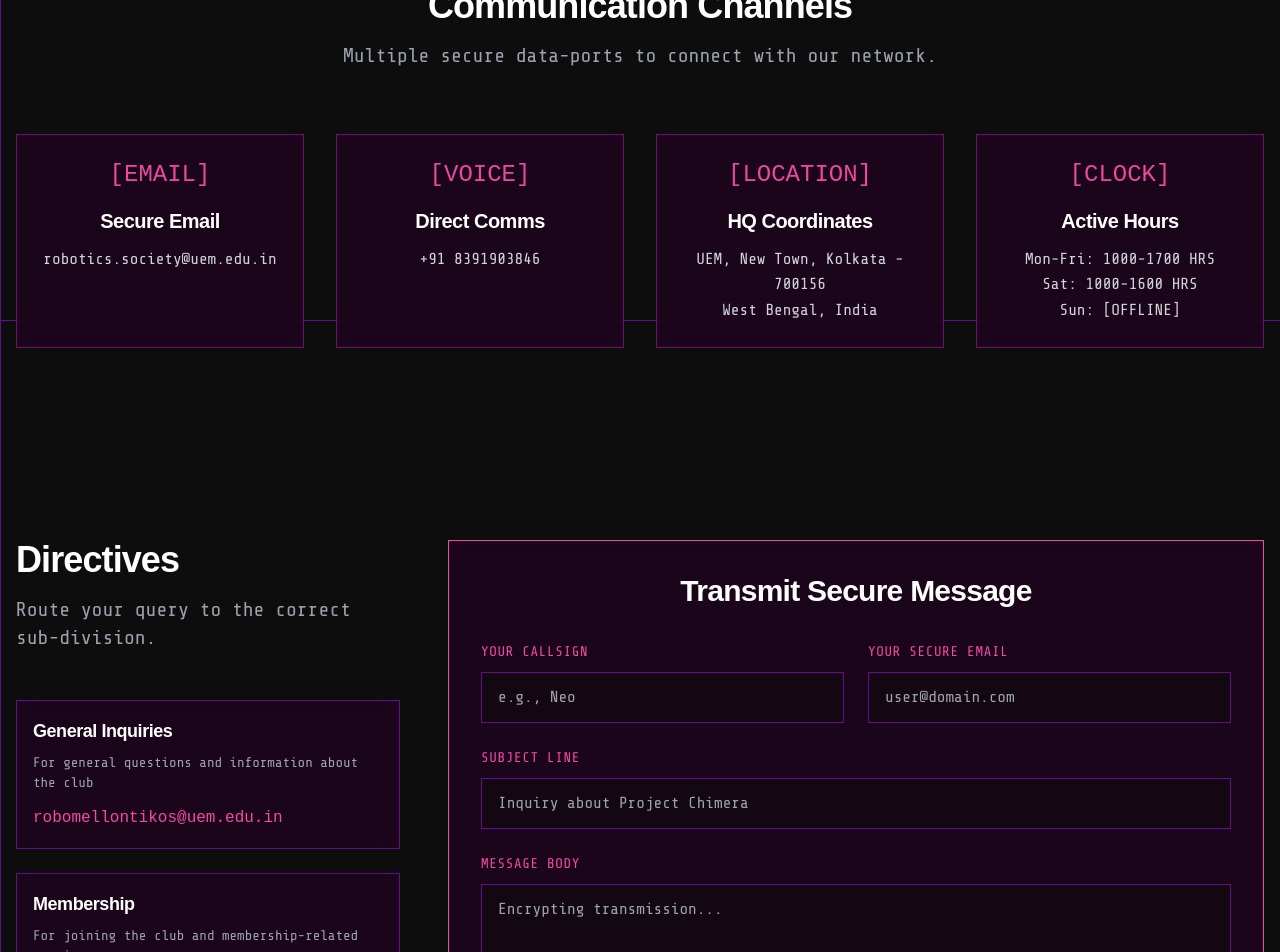
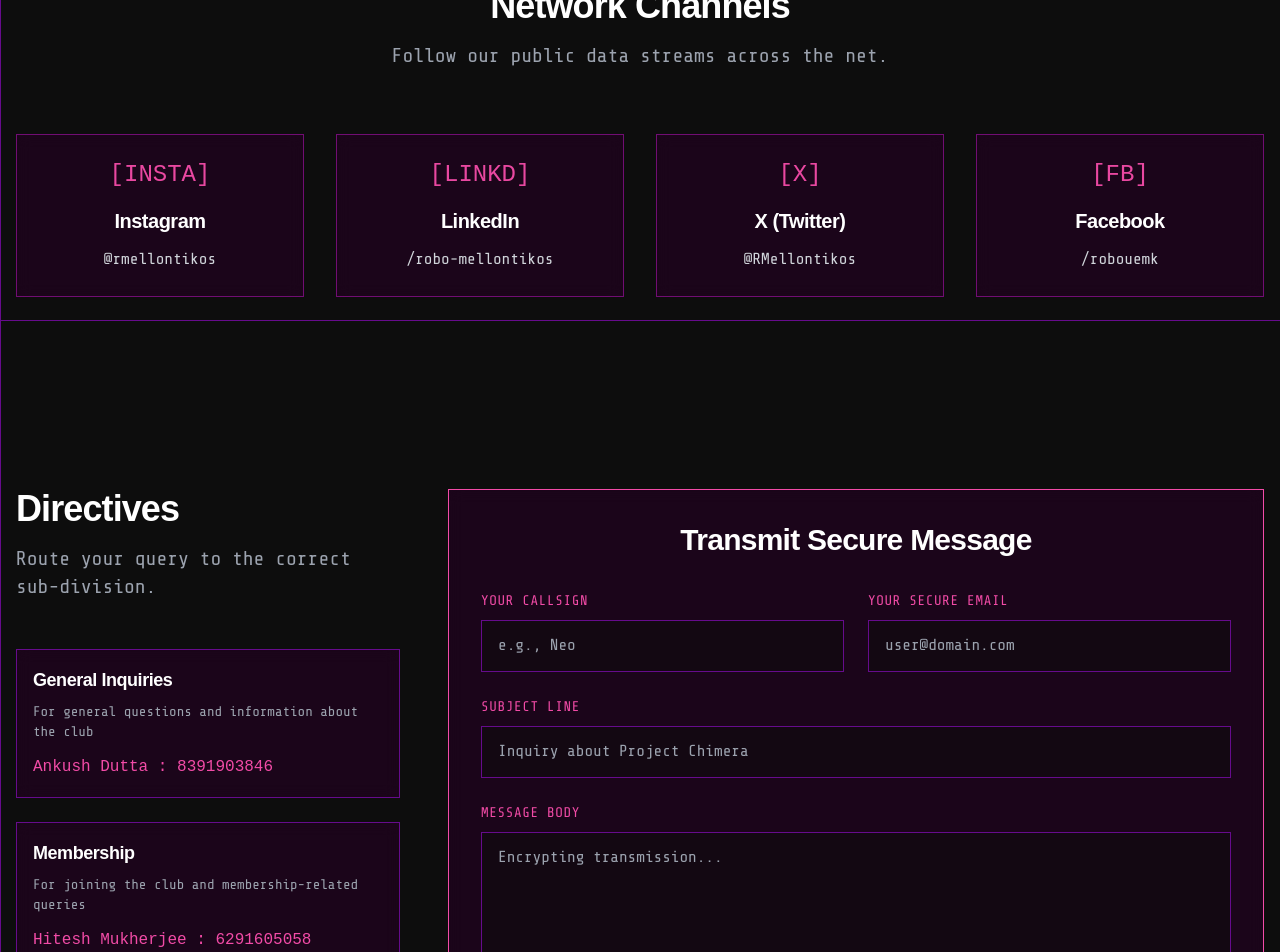
Before and after one commit to Biswajit9609/Robo_Mellontikos, a React (Vite) app: page /contact in a window 1280 px wide. Shown: the part 480-1432 px from the top of the page. Built offline with nearby package versions, Linux system fonts and the light colour scheme.

Commit message:
Multiple changes

```diff
--- a/src/app.css
+++ b/src/app.css
@@ -334,3 +334,29 @@ body {
   background: white; /* High-contrast hover effect */
   box-shadow: 0 0 15px var(--color-primary); /* Add a glow on hover */
 }
+/* In index.css - ADD these new rules */
+
+/* This hides the desktop hero section on screens smaller than 1024px */
+@media (max-width: 1023px) {
+  #desktop-hero-container {
+    display: none;
+  }
+}
+
+/* Styling for the new mobile hero's logo */
+.mobile-hero-logo {
+  border: 2px solid var(--color-primary);
+  box-shadow: 0 0 40px var(--color-primary);
+  animation: pulse-glow 4s infinite alternate;
+}
+
+@keyframes pulse-glow {
+  from {
+    box-shadow: 0 0 20px var(--color-secondary);
+    border-color: var(--color-secondary);
+  }
+  to {
+    box-shadow: 0 0 50px var(--color-primary);
+    border-color: var(--color-primary);
+  }
+}
--- a/src/components/Header.jsx
+++ b/src/components/Header.jsx
@@ -66,9 +66,9 @@ const Header = () => {
               </Link>
             ))}
             <div className="ml-4">
-              <Link to="/contact" className="btn-cyber-primary text-sm">
+              <a href="https://docs.google.com/forms/d/e/1FAIpQLScMNft6xNC4cH-_pUtstYttRJASDVH0R5B79LQqV1_gWBzdrQ/viewform" className="btn-cyber-primary text-sm">
                 Join Us
-              </Link>
+              </a>
             </div>
           </div>
 
@@ -106,12 +106,12 @@ const Header = () => {
               </Link>
             ))}
             <div className="pt-4">
-              <Link
-                to="/contact"
+              <a
+                href="https://docs.google.com/forms/d/e/1FAIpQLScMNft6xNC4cH-_pUtstYttRJASDVH0R5B79LQqV1_gWBzdrQ/viewform"
                 className="block w-full text-center btn-cyber-primary"
               >
                 Join Us
-              </Link>
+              </a>
             </div>
           </div>
         </div>
--- a/src/pages/Contact.jsx
+++ b/src/pages/Contact.jsx
@@ -1,18 +1,39 @@
 import React, { useState } from 'react';
 
 const Contact = () => {
-  const contactInfo = [
-    { title: "Secure Email", info: "robotics.society@uem.edu.in", icon: "[EMAIL]", link: "mailto:robotics.society@uem.edu.in" },
-    { title: "Direct Comms", info: "+91 8391903846", icon: "[VOICE]", link: "tel:+918391903846" },
-    { title: "HQ Coordinates", info: "UEM, New Town, Kolkata - 700156\nWest Bengal, India", icon: "[LOCATION]", link: "https://www.google.com/maps/search/University+of+Engineering+and+Management+New+Town,+Kolkata" },
-    { title: "Active Hours", info: "Mon-Fri: 1000-1700 HRS\nSat: 1000-1600 HRS\nSun: [OFFLINE]", icon: "[CLOCK]" }
+  // NEW: Replaced the old contactInfo with a new socialChannels array.
+  const socialChannels = [
+    {
+      title: "Instagram",
+      info: "@rmellontikos",
+      icon: "[INSTA]",
+      link: "https://www.instagram.com/rmellontikos/"
+    },
+    {
+      title: "LinkedIn",
+      info: "/robo-mellontikos",
+      icon: "[LINKD]",
+      link: "https://www.linkedin.com/company/robo-mellontikos/"
+    },
+    {
+      title: "X (Twitter)",
+      info: "@RMellontikos",
+      icon: "[X]",
+      link: "https://x.com/RMellontikos"
+    },
+    {
+      title: "Facebook",
+      info: "/robouemk",
+      icon: "[FB]",
+      link: "https://www.facebook.com/robouemk"
+    },
   ];
 
   const departments = [
-    { name: "General Inquiries", email: "robomellontikos@uem.edu.in", description: "For general questions and information about the club" },
-    { name: "Membership", email: "membership@robomellontikos.uem.edu.in", description: "For joining the club and membership-related queries" },
-    { name: "Events", email: "events@robomellontikos.uem.edu.in", description: "For event participation, sponsorship, and collaboration" },
-    { name: "Technical Support", email: "tech@robomellontikos.uem.edu.in", description: "For technical queries and project assistance" }
+    { name: "General Inquiries", email: "Ankush Dutta : 8391903846", description: "For general questions and information about the club" },
+    { name: "Membership", email: "Hitesh Mukherjee : 6291605058", description: "For joining the club and membership-related queries" },
+    { name: "Events", email: "Amitabh Daripa : 8116262946", description: "For event participation, sponsorship, and collaboration" },
+    { name: "Technical Support", email: "Biswajit Chatterjee : 7001641316", description: "For technical queries and project assistance" }
   ];
 
   const [formData, setFormData] = useState({ name: '', email: '', subject: '', message: '' });
@@ -64,25 +85,22 @@ const Contact = () => {
         </div>
       </section>
 
-      {/* Contact Information */}
+      {/* MODIFIED: Social Handles Section */}
       <section className="section-padding px-4">
         <div className="container-max mx-auto">
           <div className="text-center mb-16">
-            <h2 className="font-heading text-4xl text-white">Communication Channels</h2>
-            <p className="text-xl text-gray-400 mt-4 max-w-3xl mx-auto">Multiple secure data-ports to connect with our network.</p>
+            <h2 className="font-heading text-4xl text-white">Network Channels</h2>
+            <p className="text-xl text-gray-400 mt-4 max-w-3xl mx-auto">Follow our public data streams across the net.</p>
           </div>
           <div className="grid grid-cols-1 md:grid-cols-2 lg:grid-cols-4 gap-8">
-            {contactInfo.map((item, index) => (
+            {/* MODIFIED: Now maps over socialChannels */}
+            {socialChannels.map((item, index) => (
               <div key={index} className="hud-card p-6 text-center border-secondary">
                 <div className="font-mono text-2xl text-primary mb-4 flicker">{item.icon}</div>
                 <h3 className="font-heading text-xl text-white mb-3">{item.title}</h3>
-                {item.link ? (
-                  <a href={item.link} target="_blank" rel="noopener noreferrer" className="text-gray-300 hover:text-white transition-colors duration-200 whitespace-pre-line">
-                    {item.info}
-                  </a>
-                ) : (
-                  <p className="text-gray-300 whitespace-pre-line">{item.info}</p>
-                )}
+                <a href={item.link} target="_blank" rel="noopener noreferrer" className="text-gray-300 hover:text-white transition-colors duration-200 whitespace-pre-line">
+                  {item.info}
+                </a>
               </div>
             ))}
           </div>
--- a/src/pages/Events.jsx
+++ b/src/pages/Events.jsx
@@ -4,45 +4,30 @@ import roboDandal from './PastEvents/robo-dangal.webp'
 import roboGt from './PastEvents/robo-gt.webp'
 import roboLeague from './PastEvents/robo-league.webp'
 import roboSumo from './PastEvents/robo-sumo.webp'
+import poster from '../assets/images/Recruitment Poster (1).png'
 import EventCard from '../components/EventCard'; // Assuming EventCard is styled to be neutral or will adapt
 
 const Events = () => {
   // NOTE: Dates updated to be in the future for logical consistency
   const upcomingEvents = [
     {
-      title: "Robotics Bootcamp 2025",
-      date: "September 15-16, 2025",
-      location: "UEM Main Campus",
-      description: "Intensive 2-day bootcamp covering fundamentals of robotics, Arduino programming, and sensor integration. Perfect for beginners and intermediate learners.",
+      title: "Raspberry pi Bootcamp 2025",
+      date: "To Be Announced",
+      location: "UEMK Ficci Auditorium",
+      description: "Intensive 2-day bootcamp covering fundamentals of raspberry pi, programming, and sensor integration. Perfect for beginners and intermediate learners.",
       status: "upcoming",
-      image: "https://images.pexels.com/photos/2599244/pexels-photo-2599244.jpeg?auto=compress&cs=tinysrgb&w=600"
-    },
-    {
-      title: "AI in Robotics Symposium",
-      date: "October 22, 2025",
-      location: "Auditorium Hall",
-      description: "Expert talks on the latest developments in artificial intelligence applications in robotics, featuring industry leaders and research scholars.",
-      status: "upcoming",
-      image: "https://images.pexels.com/photos/8566446/pexels-photo-8566446.jpeg?auto=compress&cs=tinysrgb&w=600"
-    },
-    {
-      title: "Cybernetic Showdown 2025",
-      date: "November 5-7, 2025",
-      location: "Sector-5, Salt Lake",
-      description: "Competing in the prestigious national championship with our autonomous navigation robot and line-following bot teams.",
-      status: "upcoming",
-      image: "https://images.pexels.com/photos/2085831/pexels-photo-2085831.jpeg?auto=compress&cs=tinysrgb&w=600"
+      image: "https://lh5.googleusercontent.com/proxy/uPM0FTbEew-CdV8Vm41PhYS38Ye2RwXm-o7zCnsHvrd1ugMxrmNVPNMwQDnPH7k6zXcWwxga8Ko7m7tRJOts52oh5QKPxbzWK7t7L78"
     }
   ];
 
   const ongoingEvents = [
     {
-      title: "Weekly Arduino Workshop",
-      date: "Every Saturday",
-      location: "Data Lab 204",
-      description: "Regular hands-on sessions for members to learn and practice Arduino programming, circuit design, and project development.",
+      title: "🚀 WE ARE RECRUITING | Robo Mellontikos",
+      date: "Last Date: 2025.09.15",
+      location: null,
+      description: "If your heart beats in binary and your mind sparks with innovation, this is your cue. Whether you're a coder, creator, planner, or dreamer, if you’ve got the drive, we’ve got the platform.",
       status: "ongoing",
-      image: "https://images.pexels.com/photos/159298/gears-cogs-machine-machinery-159298.jpeg?auto=compress&cs=tinysrgb&w=600"
+      image: `${poster}`
     }
   ];
 
@@ -125,10 +110,10 @@ const Events = () => {
               Subscribe to Updates
             </a>
             <a
-              href="mailto:robomellontikos@uem.edu.in?subject=Event Partnership"
+              href="https://docs.google.com/forms/d/e/1FAIpQLScMNft6xNC4cH-_pUtstYttRJASDVH0R5B79LQqV1_gWBzdrQ/viewform"
               className="btn-cyber-outline"
             >
-              Partner With Us
+              Join Us
             </a>
           </div>
         </div>
```
Also changed, not shown: src/pages/Home.jsx (+52 -56 lines), src/assets/images/Recruitment Poster (1).png (added).
